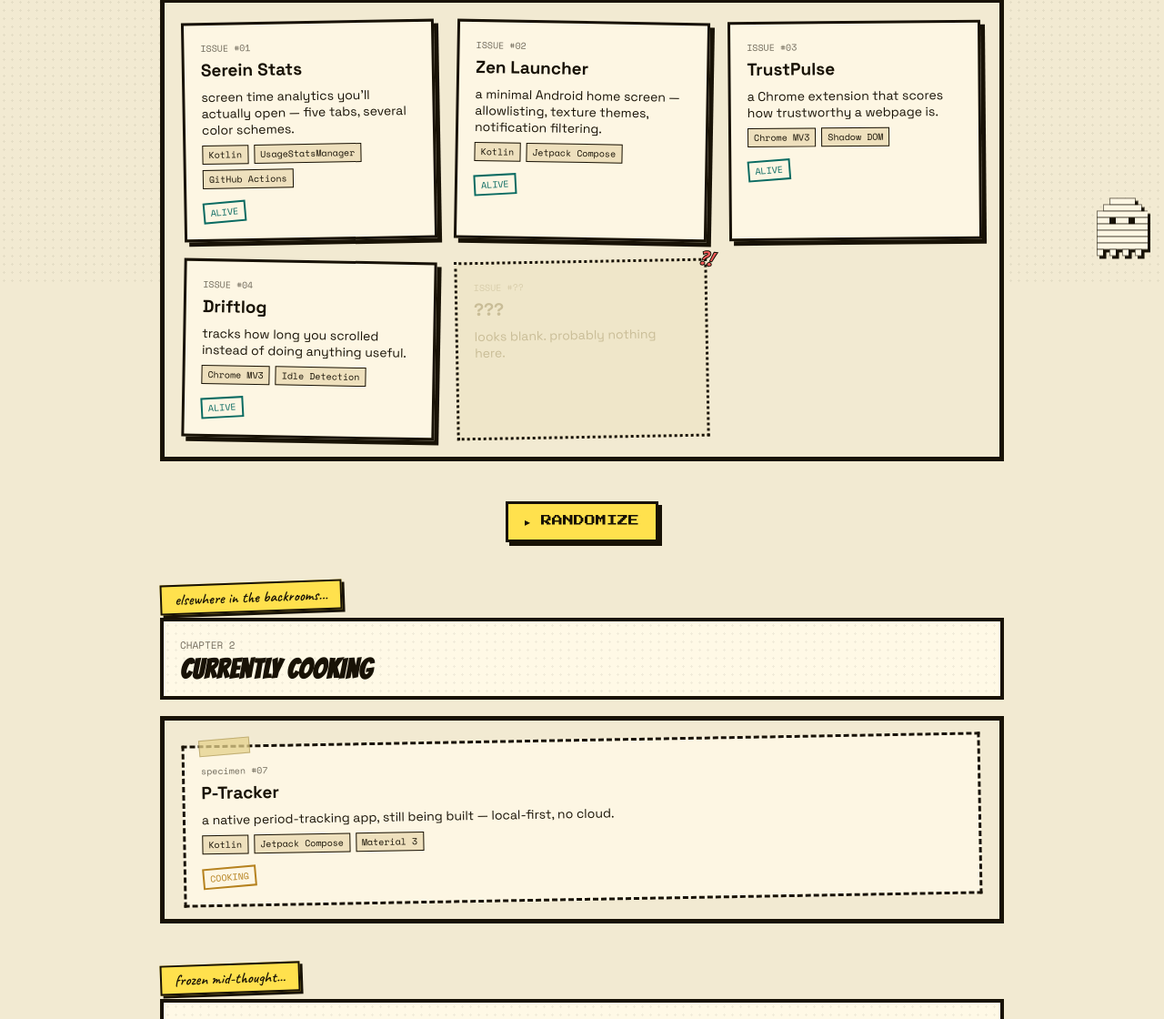
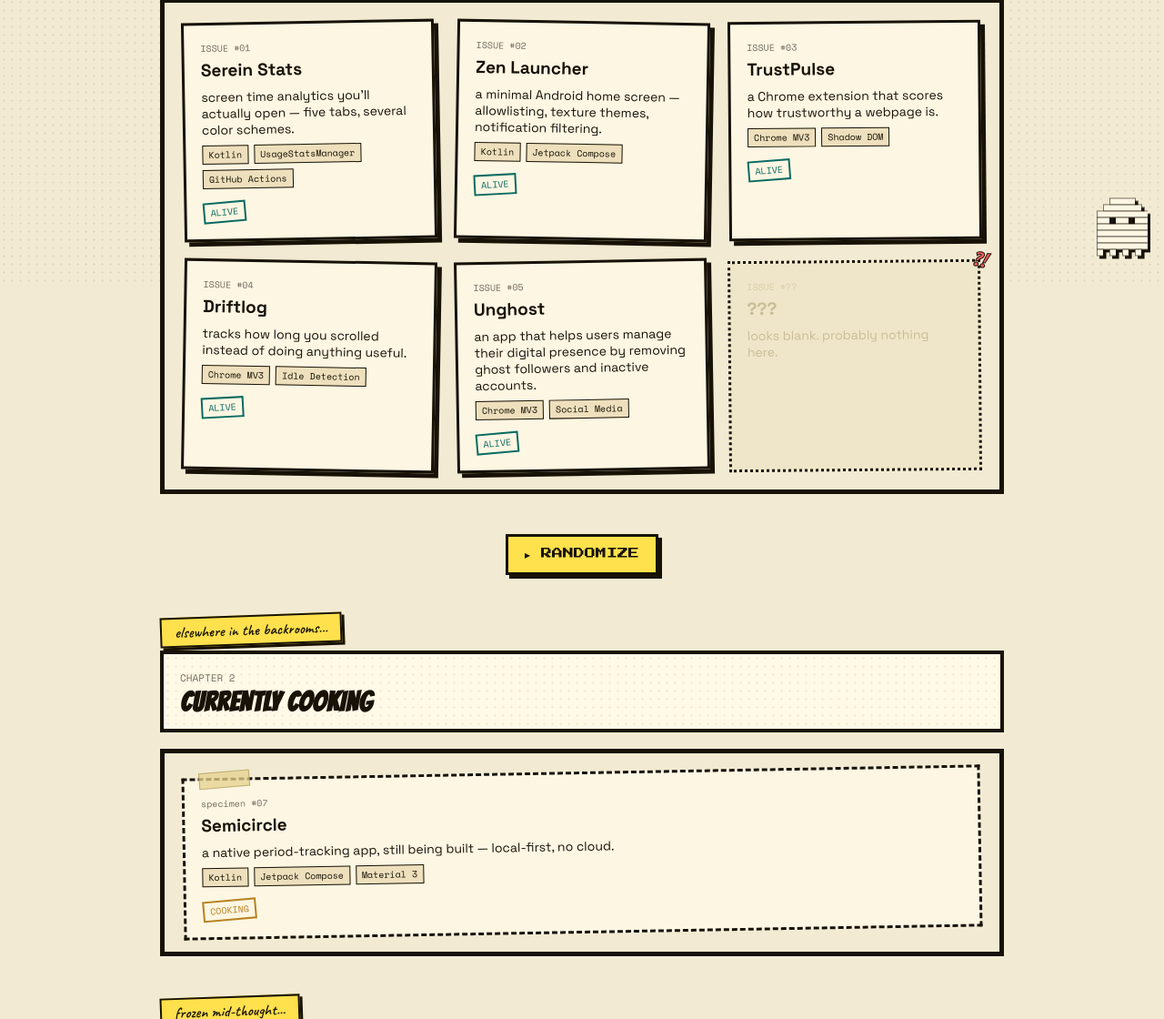
Before and after one commit to Arnav-Deoghare/Arnav-Deoghare.github.io, a plain HTML site: page backrooms/index.html in a window 1280 px wide. Shown: the part 488-1608 px from the top of the page at 91% size. Drawn offline with nearby package versions, Linux system fonts and the light colour scheme.

Commit message:
Links and descriptions

```diff
--- a/backrooms/index.html
+++ b/backrooms/index.html
@@ -163,6 +163,13 @@
       <div class="tags"><span>Chrome MV3</span><span>Idle Detection</span></div>
       <div class="stamp">ALIVE</div>
     </div>
+        <div class="card" data-name="Unghost">
+      <div class="spec">ISSUE #05</div>
+      <b>Unghost</b>
+      <p>an app that helps users manage their digital presence by removing ghost followers and inactive accounts.</p>
+      <div class="tags"><span>Chrome MV3</span><span>Social Media</span></div>
+      <div class="stamp">ALIVE</div>
+    </div>
     <div class="card secret" id="secretCard">
       <div class="spec">ISSUE #??</div>
       <b>???</b>
@@ -179,10 +186,10 @@
   <div class="chapter"><span class="chnum">CHAPTER 2</span><h2>CURRENTLY COOKING</h2></div>
   <div class="panelbox">
   <div class="grid">
-    <div class="card dotted" data-name="P-Tracker">
+    <div class="card dotted" data-name="Semicircle">
       <div class="tape"></div>
       <div class="spec">specimen #07</div>
-      <b>P-Tracker</b>
+      <b>Semicircle</b>
       <p>a native period-tracking app, still being built — local-first, no cloud.</p>
       <div class="tags"><span>Kotlin</span><span>Jetpack Compose</span><span>Material 3</span></div>
       <div class="stamp cooking">COOKING</div>
@@ -332,59 +339,66 @@
   var projectData = {
     "Serein Stats": {
       status:"alive", stampText:"ALIVE",
-      desc:"A screen-time analytics companion for Android — five tabs of usage breakdowns and a handful of color schemes, built on top of UsageStatsManager instead of squinting at raw system numbers.",
-      why:"[add your own story here: what made you build this instead of using an existing screen-time app?]",
+      desc:"A screen-time analytics companion for Android , five tabs of usage breakdowns and a handful of color schemes, built on top of UsageStatsManager instead of squinting at raw system numbers.",
+      why:"Im a big stat nerd and i wanted a more detailed view of my screen-time than existing apps provided.",
       tags:["Kotlin","UsageStatsManager","GitHub Actions CI/CD"],
-      site:"#", github:"#"
+      site:"https://arnav-deoghare.github.io/serein/", github:"https://github.com/Arnav-Deoghare/Serein-stats"
     },
     "Zen Launcher": {
       status:"alive", stampText:"ALIVE",
       desc:"A minimal Android home screen — app allowlisting, texture-based themes, and notification filtering, for a phone that doesn't fight for your attention.",
-      why:"[add your own story here: what pushed you to build your own launcher?]",
+      why:"I wanted to try and see if a minimal launcher could improve my phone experience",
       tags:["Kotlin","Jetpack Compose"],
-      site:"#", github:"#"
+      site:"#", github:"https://github.com/Arnav-Deoghare/Serein-OS"
     },
     "LiftLog": {
       status:"onhold", stampText:"ON HOLD",
       desc:"A local-first gym photo tracker built in React Native — log lifts with photos, no account, no cloud sync, sideloaded straight to your phone.",
-      why:"[add your own story here: what gym-tracking itch wasn't being scratched by other apps, and what put this on ice?]",
+      why:"I wanted to track my progress in the gym by taking the same pic each time.",
       tags:["React Native","Expo","EAS Build"],
       site:"#", github:"#"
     },
     "TrustPulse": {
       status:"alive", stampText:"ALIVE",
       desc:"A Chrome extension that scores how trustworthy a webpage looks, surfaced through a Shadow DOM badge with an accordion of the issues it found.",
-      why:"[add your own story here: what made you want a trust score baked into your browser?]",
+      why:"Wanted to experiment with chrome extension development",
       tags:["Chrome MV3","Shadow DOM"],
-      site:"#", github:"#"
+      site:"https://chromewebstore.google.com/detail/trustpulse/nafoiomkoedgnooadcnbckaaiomanhba?authuser=0&hl=en-GB", github:"https://github.com/Arnav-Deoghare/TrustPulse"
     },
     "Driftlog": {
       status:"alive", stampText:"ALIVE",
       desc:"A browsing-time tracker Chrome extension with idle detection and a heatmap history view — published to the Chrome Web Store, optional host permissions.",
-      why:"[add your own story here: what made you want to actually see your scroll time instead of guessing?]",
+      why:"Same reason as Serein stats, needed this for more detailed view of screen usage",
       tags:["Chrome MV3","Idle Detection"],
-      site:"#", github:"#"
+      site:"https://chromewebstore.google.com/detail/driftlog/gffdkelhomngjgcogbcplkhbcmfakmhc?authuser=0&hl=en-GB", github:"https://github.com/Arnav-Deoghare/Driftlog"
+    },
+    "Unghost": {
+      status:"alive", stampText:"ALIVE",
+      desc:"A app that helps users manage their digital presence by removing ghost followers and inactive accounts.",
+      why:"Wanted to see who was ghosting me on social media",
+      tags:["Chrome MV3","Social Media"],
+      site:"https://unghost-journey.vercel.app/", github:"https://github.com/Arnav-Deoghare/unghost-journey"
     },
     "Finance Tracker": {
       status:"onhold", stampText:"ON HOLD",
       desc:"A single-file HTML app seeded with my own Jan–July 2026 spending — auto-categorization, Chart.js dashboards, and XLSX import for deeper analytics.",
-      why:"[add your own story here: what was wrong with the budgeting apps you tried first, and what put this on hold?]",
+      why:"Wanted my own budgeting app so i get more stats of my own spendings",
       tags:["HTML/JS","Chart.js"],
-      site:"#", github:"#"
+    //   site:"#", github:"#"
     },
-    "P-Tracker": {
+    "Semicircle": {
       status:"cooking", stampText:"COOKING",
       desc:"A native Android period-tracking app — Kotlin/Jetpack Compose, Material 3 UI, fully local-first with no cloud dependency.",
-      why:"[add your own story here: who's it for, and why local-first mattered to you?]",
+      why:"made for a friend",
       tags:["Kotlin","Jetpack Compose","Material 3"],
-      site:"#", github:"#"
+    //   site:"#", github:"#"
     },
     "Lumina": {
       status:"dead", stampText:"DEAD",
       desc:"A browser-based photo manager, deployed to Vercel — meant to give a lightweight way to browse and organize photos without a heavyweight desktop app.",
       why:"Hit a hard wall on Google Photos OAuth scope verification requirements and couldn't get past it — officially retired to the morgue.",
       tags:["HTML/JS","Vercel"],
-      site:"#", github:"#"
+      site:"#", github:"https://github.com/Arnav-Deoghare/Lumina"
     }
   };
 
```
